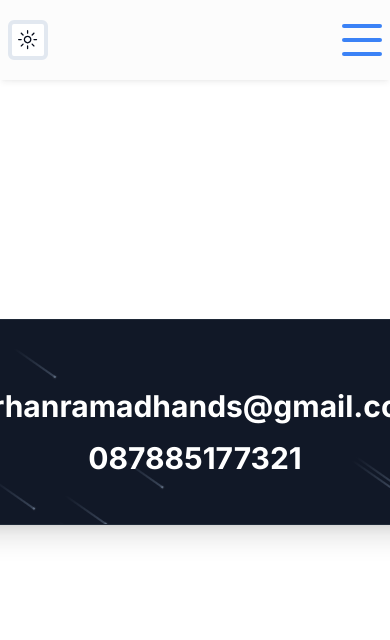
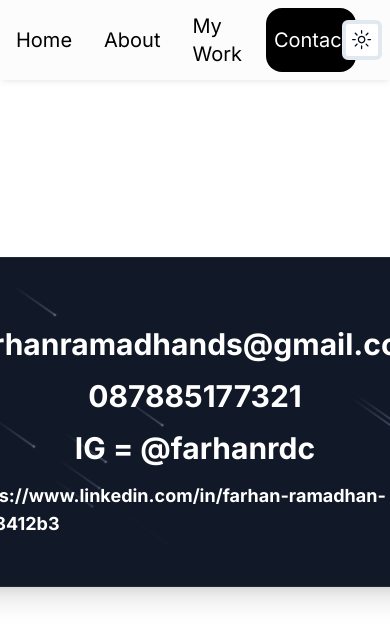
Before and after one commit to farhanrdc/my-portfolio, a Next.js app: page /contact in a window 390 px wide. Shown: the top 640 px of the page. Built offline with nearby package versions, Linux system fonts and the light colour scheme.

Commit message:
fourth commit:Navbar

```diff
--- a/app/contact/_components/kontak.tsx
+++ b/app/contact/_components/kontak.tsx
@@ -25,13 +25,24 @@ export function Kontak() {
             </svg>
           </div>
 
-          <h1 className="font-bold mx-auto text-3xl text-white mb-4 relative z-[5]">
+          <h1 className="font-bold mx-auto text-3xl text-white mb-4 relative z-20">
           farhanramadhands@gmail.com
           </h1>
 
-          <h1 className="font-bold mx-auto text-3xl text-white mb-4 relative z-[5]">
+          <h1 className="font-bold mx-auto text-3xl text-white mb-4 relative z-20">
           087885177321
           </h1>
+
+          <h1 className="font-bold mx-auto text-3xl text-white mb-4 relative z-20">
+          IG = @farhanrdc
+          </h1>
+
+          <h1 className="font-bold mx-auto text-lg text-white mb-4 relative z-20">
+          https://www.linkedin.com/in/farhan-ramadhan-6318412b3
+          </h1>
+
+
+
 
           {/* Meaty part - Meteor effect */}
           <Meteors number={20} />
--- a/app/page.tsx
+++ b/app/page.tsx
@@ -7,7 +7,7 @@ import Link from "next/link";
 export default function HomePage() {
   return (
 
-      <div className="mt-14 h-full flex flex-col lg:flex-row px-4 md:px-12 lg:px-20 xl:px-48 sm:px-8  ">
+      <div className="mt-14 mb-10 md:mb-0 h-full flex flex-col lg:flex-row px-4 md:px-12 lg:px-20 xl:px-48 sm:px-8 ">
         {/* IMAGE CONTAINER */}
         <div className="h-1/2 lg:h-full lg:w-1/2 relative">
           <ThreeDCardDemo />
@@ -20,15 +20,15 @@ export default function HomePage() {
           {/* DESC */}
           <TextGenerateEffectDemo />
           {/* BUTTONS */}
-          <div className="w-full flex gap-4">
-            <Button className="rounded-lg">
-              <Link href="/project">
+          <div className="w-full flex gap-4 ">
+            <Button className="rounded-lg ">
+              <Link href="/projek">
                 View My Work
               </Link>
 
             </Button>
 
-            <Button variant="outline" className="rounded-lg">
+            <Button variant="outline" className="rounded-lg ">
               <Link href="/contact">
                 Contact me
               </Link>
--- a/components/home/three-d-image.tsx
+++ b/components/home/three-d-image.tsx
@@ -18,7 +18,7 @@ export function ThreeDCardDemo() {
             alt="thumbnail"
           />
           {/* <div className="hidden md:flex absolute w-full px-6 right-[20%] "> */}
-                <div className="flex absolute w-full px-6 gap-x-6 justify-center top-[20%]">
+                <div className="hidden md:flex absolute w-full px-6 gap-x-6 justify-center top-[20%]">
                   <h3 className="bg-white font-bold px-5 py-2 rounded-lg text-black">Hover me</h3>
                 </div>
             {/* </div> */}
--- a/components/navbar.tsx
+++ b/components/navbar.tsx
@@ -73,7 +73,7 @@ const Navbar = () => {
   return (
     <div className="flex top-0 left-0 right-0  fixed z-10  h-20 w-full items-center justify-between px-2 sm:px-4 md:px-8 lg:px-12 xl:px-20 text-xl bg-[#FBFBFB] shadow-md shadow-black/5 dark:bg-indigo-950 dark:shadow-black/10 bg-opacity-70 dark:bg-opacity-70">
       {/* LINKS */}
-      <div className="hidden md:flex gap-4 w-1/3">
+      <div className="flex gap-4 w-1/3">
         {links.map((link) => (
           <NavLink link={link} key={link.title} />
         ))}
@@ -100,48 +100,23 @@ const Navbar = () => {
       </div>
 
       {/* RESPONSIVE MENU */}
-      <div className="md:hidden z-[100]">
-        {/* MENU BUTTON */}
-        <button
-          className="w-10 h-8 flex flex-col justify-between z-[100] relative"
-          onClick={() => setOpen((prev) => !prev)}
-        >
-          <motion.div
-            variants={topVariants}
-            animate={open ? "opened" : "closed"}
-            className="w-10 h-1 bg-blue-500 rounded origin-left "
-          ></motion.div>
-          <motion.div
-            variants={centerVariants}
-            animate={open ? "opened" : "closed"}
-            className="w-10 h-1 bg-blue-500 rounded "
-          ></motion.div>
-          <motion.div
-            variants={bottomVariants}
-            animate={open ? "opened" : "closed"}
-            className="w-10 h-1 bg-blue-500 rounded origin-left "
-          ></motion.div>
-        </button>
-        {/* MENU LIST */}
       {open && (
         <motion.div
-            variants={listVariants}
+          className="md:hidden absolute top-20 left-0 right-0 bg-white flex flex-col items-center justify-center py-4"
           initial="closed"
-            animate="opened"
-            className="absolute top-0 left-0 w-screen h-screen bg-black text-white flex flex-col items-center justify-center gap-8 text-4xl z-[90]"
+          animate={open ? "opened" : "closed"}
+          variants={{
+            opened: { opacity: 1, y: 0 },
+            closed: { opacity: 0, y: -100 },
+          }}
+          transition={{ duration: 0.5 }}
         >
           {links.map((link) => (
-              <motion.div
-                variants={listItemVariants}
-                className="z-[90]"
-                key={link.title}
-              >
-                <Link href={link.url}>{link.title}</Link>
-              </motion.div>
+            <NavLink link={link} key={link.title} />
           ))}
         </motion.div>
       )}
-      </div>
+
     </div>
   )
 }
```
Lines whose indentation alone changed are shown as unchanged.
